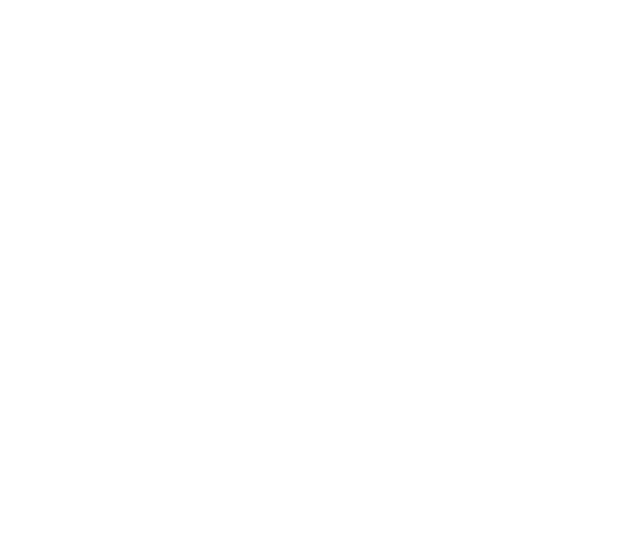
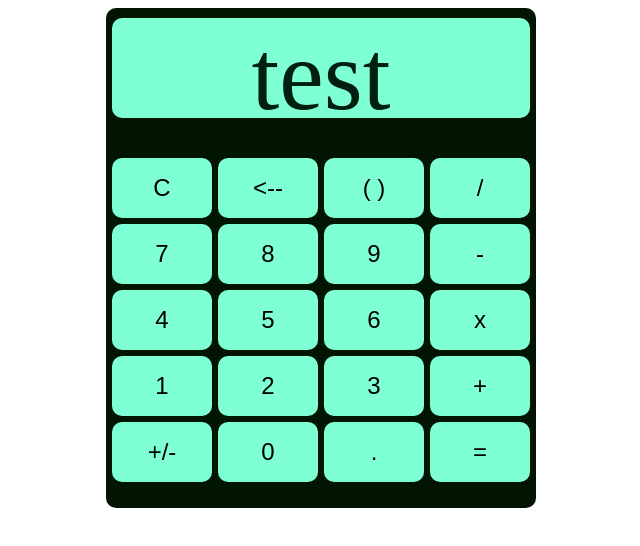
Before and after one commit to rongminshan/calculator, a plain HTML site: page index.html in a window 1280 px wide. Shown: the whole page, without its empty margins (319-959 px from the left). Drawn offline with Linux system fonts and the light colour scheme.

Commit message:
Finished HTML and CSS

```diff
--- a/index.html
+++ b/index.html
@@ -8,6 +8,35 @@
     <title>Calculator</title>
   </head>
   <body>
+    <div id="container">
+      <div id="calculator">
+        <div id="screen">
+          <p id="numarea">test</p>
+        </div>
+        <div id="button-container">
+          <button id="clear" class="button">C</button>
+          <button id="backspace" class="button"><--</button>
+          <button id="parenthesis" class="button">( )</button>
+          <button id="/" class="button operation">/</button>
+          <button id="7" class="button">7</button>
+          <button id="8" class="button">8</button>
+          <button id="9" class="button">9</button>
+          <button id="-" class="button operation">-</button>
+          <button id="4" class="button">4</button>
+          <button id="5" class="button">5</button>
+          <button id="6" class="button">6</button>
+          <button id="x" class="button operation">x</button>
+          <button id="1" class="button">1</button>
+          <button id="2" class="button">2</button>
+          <button id="3" class="button">3</button>
+          <button id="+" class="button operation">+</button>
+          <button id="+/-" class="button operation">+/-</button>
+          <button id="0" class="button">0</button>
+          <button id="." class="button opeation">.</button>
+          <button id="=" class="button operation">=</button>
+        </div>
+      </div>
+    </div>
     <script src="script.js"></script>
   </body>
 </html>
--- a/style.css
+++ b/style.css
@@ -0,0 +1,50 @@
+#container {
+  width: 430px;
+  height: 500px;
+  background-color: #011502;
+  border-radius: 10px;
+  display: flex;
+  justify-content: center;
+  margin: 0 auto;
+  color: #01200f;
+}
+
+#screen {
+  background-color: #7fffd4;
+  height: 100px;
+  border-radius: 10px;
+}
+#numarea {
+  width: 100%;
+  height: 100%;
+  border-radius: 10px;
+  justify-content: center;
+  text-align: center;
+  font-size: 100px;
+  margin-top: 10px;
+}
+
+#button-container {
+  display: grid;
+  grid-template-columns: repeat(4, 1fr);
+  grid-template-rows: repeat(5, 1fr);
+  gap: 6px;
+  margin-top: 40px;
+}
+
+.button {
+  outline: none;
+  border: none;
+  border-radius: 10px;
+  padding: 10px;
+  background-color: #7fffd4;
+  cursor: pointer;
+  width: 100px;
+  height: 60px;
+  font-size: 24px;
+}
+
+.button:hover {
+  background-color: #32746d;
+  color: #01200f;
+}
```
